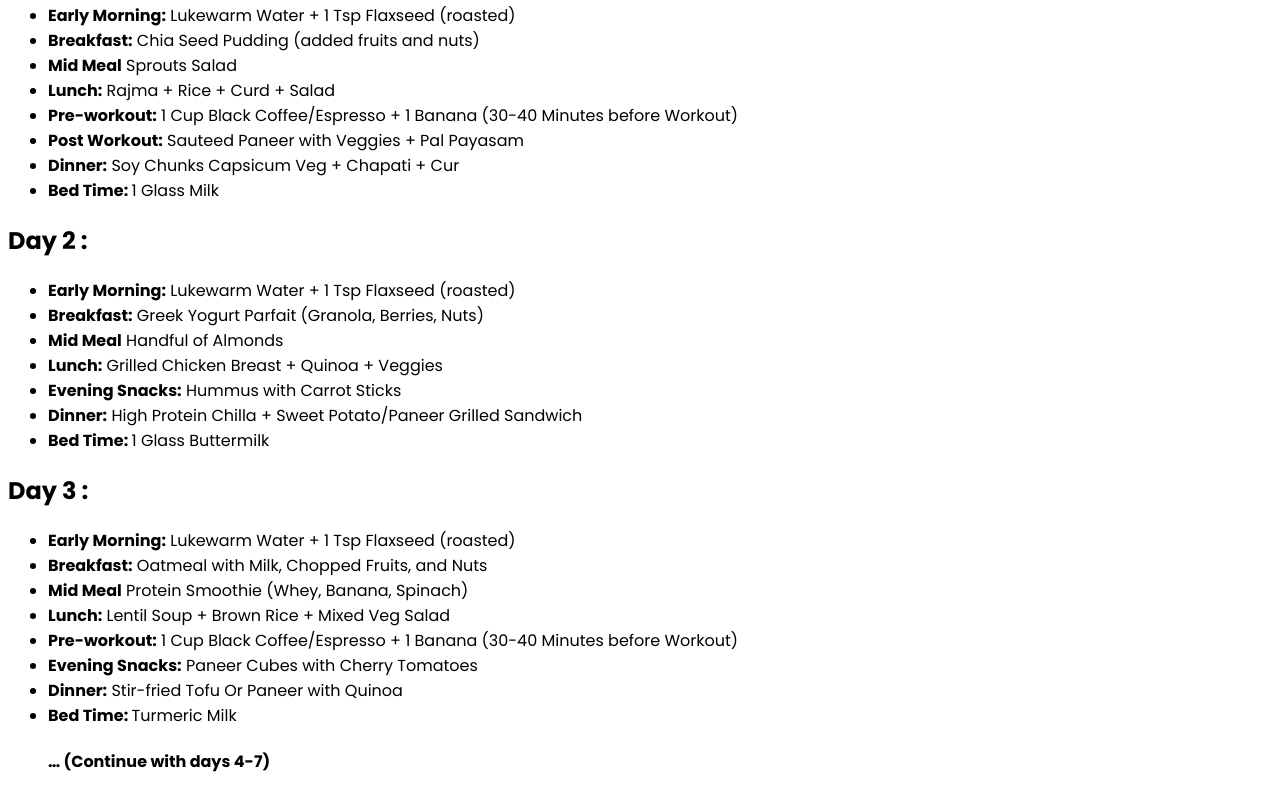
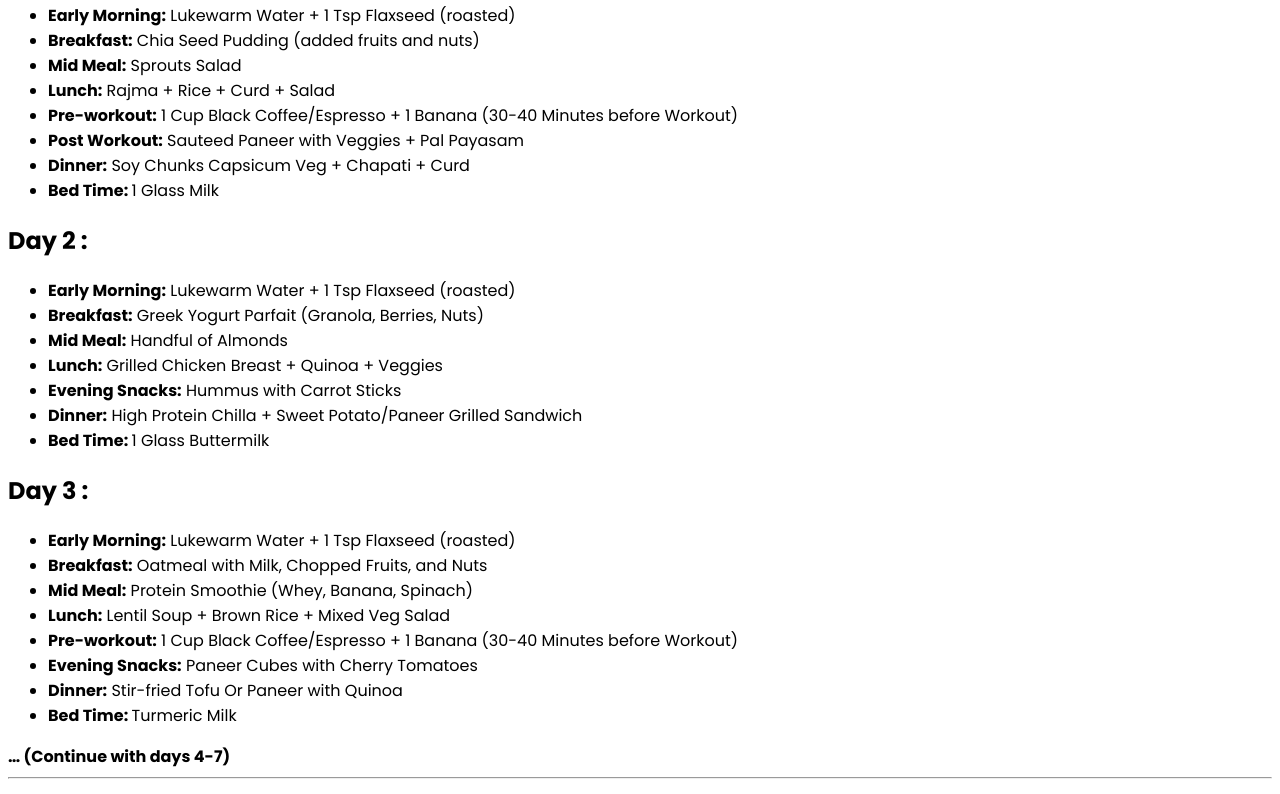
Before and after one commit to vibhav022/GYM-WEBSITE, a plain HTML site: page diet.html in a window 1280 px wide. Shown: the part 1221-2015 px from the top of the page. Drawn offline with Linux system fonts and the light colour scheme.

Commit message:
diet.html

```diff
--- a/diet.html
+++ b/diet.html
@@ -30,7 +30,7 @@
 
 <li><a href="exercise.html">EXERCISE PLAN</a></li>
 
-<li><a href="contact us.html">CONTACT US</a></li>
+<li><a href="contactus.html">CONTACT US</a></li>
 
 
 </ul>
@@ -46,7 +46,7 @@
 
 <p>According to the General Consumer Survey, 9 out of 10 people in India do not consume adequate amounts of protein. A well-structured gym meal plan is essential for ensuring you meet your protein requirements while still enjoying flavorful meals. Our 7-day gym diet plan has been designed to align with typical Indian food habits, allowing you to meet your fitness goals without compromising on taste.</p>
 
-<img src="https://www.healthifyme.com/blog/wp-content/uploads/2020/01/gym-diet-cover-1.jpg" height="300" width="500">
+<img src="https://www.healthifyme.com/blog/wp-content/uploads/2020/01/gym-diet-cover-1.jpg" height="300" width="500" alt="Gym diet image">
 
 <h2>The Basic Rules Of A Gym Diet :</h2>
 
@@ -110,7 +110,7 @@ Chia Seed Pudding (added fruits and nuts)
     </li>
 
  <li>
-    <strong>Mid Meal</strong>
+    <strong>Mid Meal:</strong>
 Sprouts Salad
     </li>
 
@@ -132,7 +132,7 @@ Sauteed Paneer with Veggies + Pal Payasam
 
 <li>
     <strong>Dinner:</strong>
-Soy Chunks Capsicum Veg + Chapati + Cur
+Soy Chunks Capsicum Veg + Chapati + Curd
     </li>
 
 
@@ -159,7 +159,7 @@ Soy Chunks Capsicum Veg + Chapati + Cur
     </li>
 
  <li>
-    <strong>Mid Meal</strong>
+    <strong>Mid Meal:</strong>
 Handful of Almonds
     </li>
 
@@ -202,7 +202,7 @@ Oatmeal with Milk, Chopped Fruits, and Nuts
     </li>
 
  <li>
-    <strong>Mid Meal</strong>
+    <strong>Mid Meal:</strong>
 Protein Smoothie (Whey, Banana, Spinach)
     </li>
 
@@ -232,14 +232,20 @@ Stir-fried Tofu Or Paneer with Quinoa
 Turmeric Milk
     </li>
 
-<h4>… (Continue with days 4-7)</h4>
 
 </ul>
+
+
+ <strong>… (Continue with days 4-7)</strong>
+
+
+
+
 
 <hr>
 <h2>Tips To Maximize Gym Results With The Right Nutrition :</h2>
 
-<img src="https://www.topnutritiontips.com/wp-content/uploads/2017/08/s1p.jpeg" height="300" width="500">
+<img src="https://www.topnutritiontips.com/wp-content/uploads/2017/08/s1p.jpeg" height="300" width="500" alt="Gym diet image">
 
 <ul>
 
```
